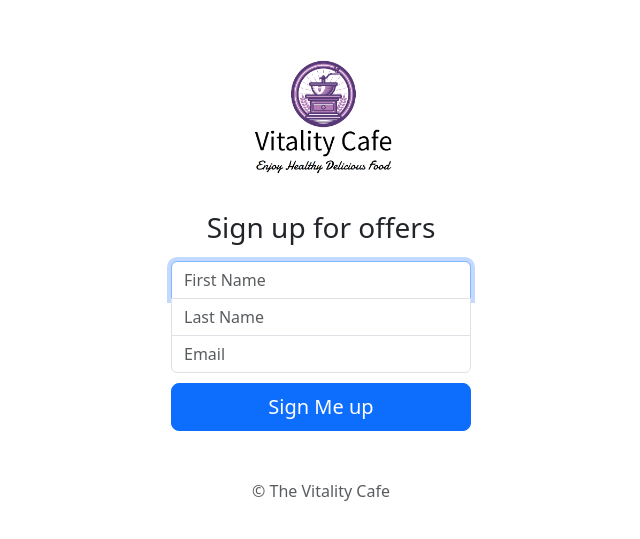
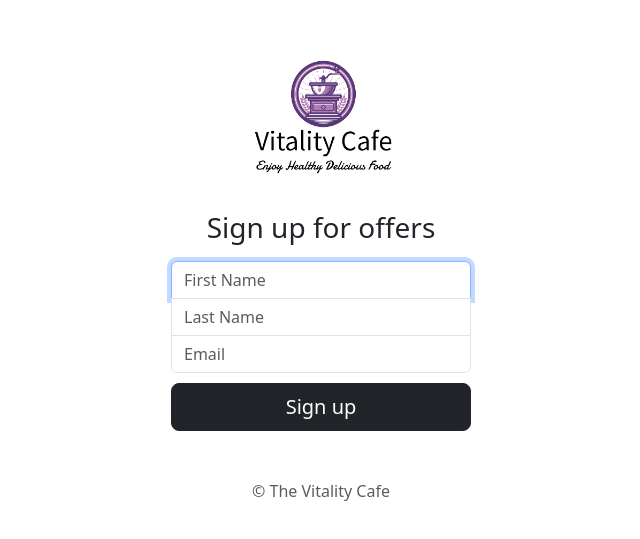
Before and after one commit to Aazen45v/Vitality-cafe-promotion-signup-page, a website: page signup.html in a window 1280 px wide. Shown: the part 117-656 px from the top of the page, without its empty margins (319-959 px from the left). Drawn offline with nearby package versions, Linux system fonts and the light colour scheme.

Commit message:
Button color changed to black

```diff
--- a/signup.html
+++ b/signup.html
@@ -25,7 +25,7 @@
     <input type="text" name="fName" class="form-control top" placeholder="First Name" required autofocus>
       <input type="text" name="lName" class="form-control middle" placeholder="Last Name" required>
       <input type="email" name="email" class="form-control bottom" placeholder="Email" required>
-      <button class="w-100 btn btn-lg btn-primary" type="submit">Sign Me up</button>
+      <button class="w-100 btn btn-lg btn-dark" type="submit">Sign up</button>
     <p class="mt-5 mb-3 text-muted">&copy; The Vitality Cafe</p>
   </form>
 </main>
```
Also changed, not shown: public/images/vitality cafe02.png (added), public/images/vitality cafe03.png (added), public/images/vitality cafe04.png (added), public/images/vitality cafe05.png (added), public/images/vitality cafe06.png (added).
